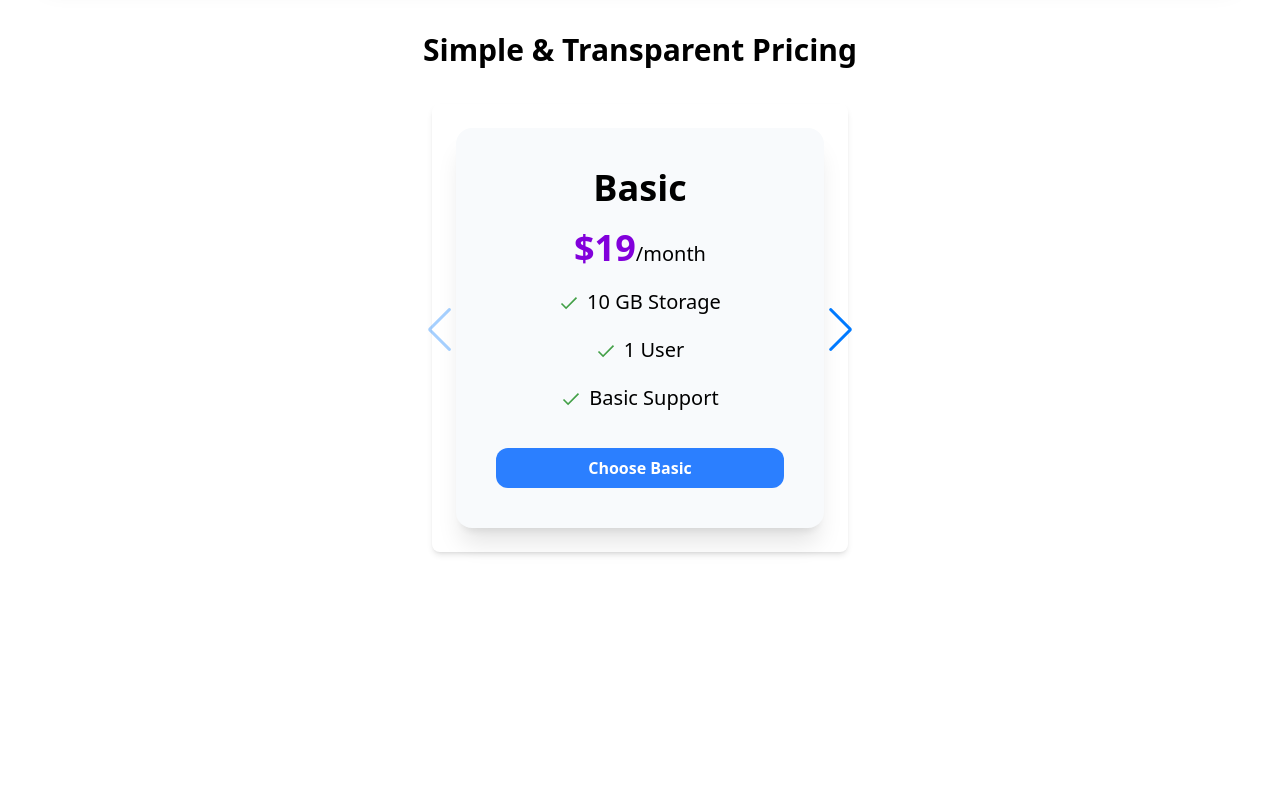
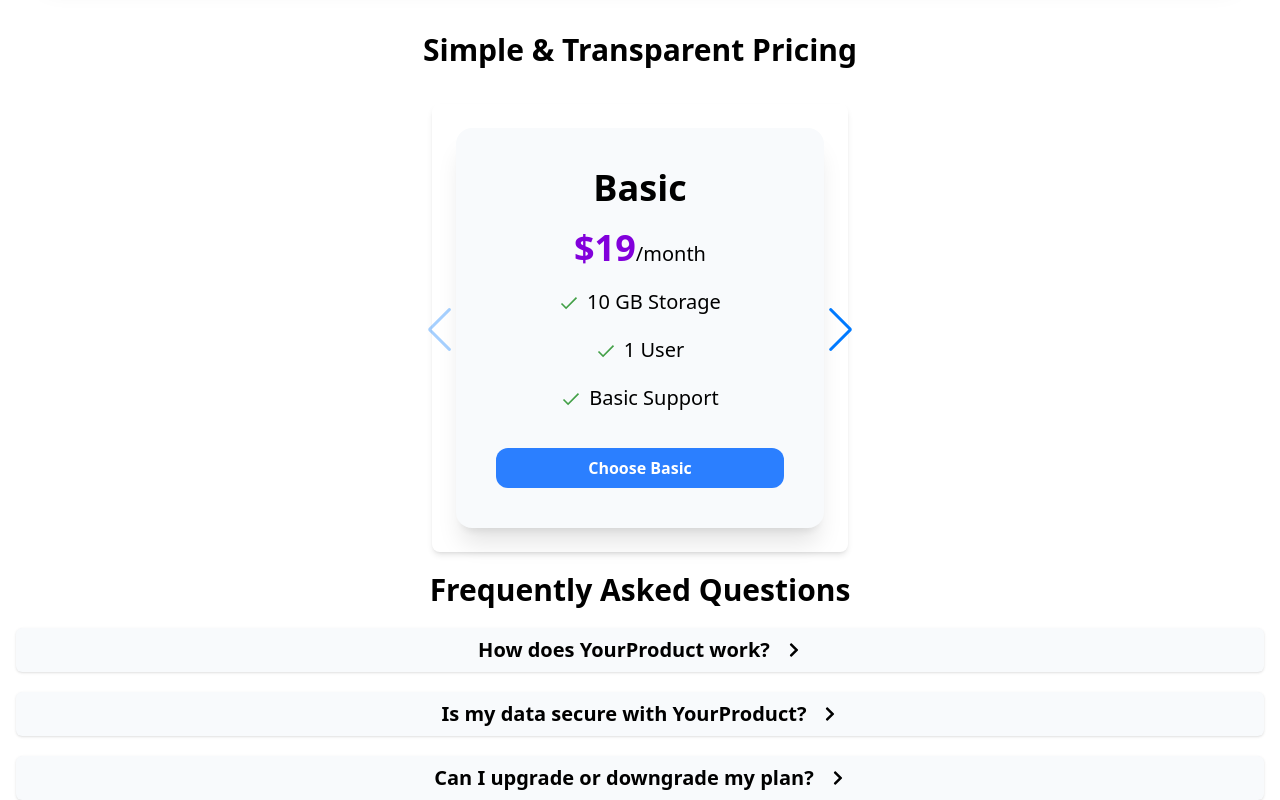
Before and after one commit to Arthurvini17/Tech-Product-LP, a Next.js app: page / in a window 1280 px wide. Shown: the part 1327-2127 px from the top of the page. Before the commit the page ends 1899 px from the top, so only its background shows below. Built offline with nearby package versions, Linux system fonts and the light colour scheme.

Commit message:
Feat: Created Frequently questions and dropdown

```diff
--- /dev/null
+++ b/src/app/components/FrequentlyQuestions.tsx
@@ -0,0 +1,40 @@
+"use client";
+
+import { FrequentlyQuestionProps } from "./FrequentlyQuestionsProps";
+import { FaChevronUp, FaChevronRight } from "react-icons/fa";
+import React, { useState } from "react";
+
+export const FrequentlyQuestions: React.FC<FrequentlyQuestionProps> = ({
+  title,
+  description,
+}) => {
+  const [isOpen, setIsOpen] = useState(false);
+  return (
+    <div className="   ">
+      {/* estilização do card todo */}
+      <div className="bg-slate-50  p-2 w-full rounded-md shadow text-center ">
+        {/* verificando se o card nao está aberto. Se nao estiver aberto ele so ira mostrar o title */}
+        <div
+          className="text-center inline-flex items-center   gap-4"
+          onClick={() => setIsOpen(!isOpen)}
+        >
+          <h1 className="text-xl font-semibold">{title}</h1>
+          {isOpen ? (
+            <FaChevronUp className="" />
+          ) : (
+            <FaChevronRight className="" />
+          )}
+        </div>
+        {/* se estiver aberto ele irá mostrar a descrição */}
+
+        <div
+          className={`overflow-hidden transition-all duration-300 ease-in-out ${
+            isOpen ? "max-h-40 opacity-100" : "max-h-0 opacity-0"
+          }`}
+        >
+          <h2 className="font-light text-xl text-start mt-1  p-1">{description}</h2>
+        </div>
+      </div>
+    </div>
+  );
+};
--- /dev/null
+++ b/src/app/components/FrequentlyQuestionsProps.d.ts
@@ -0,0 +1,4 @@
+export type FrequentlyQuestionProps = {
+    title: string;
+    description: string;
+}
--- a/src/app/page.tsx
+++ b/src/app/page.tsx
@@ -9,6 +9,7 @@ import { Swiper, SwiperSlide } from "swiper/react";
 import "swiper/css";
 import "swiper/css/navigation";
 import { Navigation } from "swiper/modules";
+import { FrequentlyQuestions } from "./components/FrequentlyQuestions";
 
 export default function Home() {
   return (
@@ -147,6 +148,24 @@ Experience unparalleled speed and responsiveness, ensuring your tasks are comple
           </Swiper>
         </div>
       </div>
+
+      <div className="flex flex-col gap-5 px-4 text-center">
+
+        <h1 className="text-3xl font-bold">Frequently Asked Questions</h1>
+        <FrequentlyQuestions
+          title="How does YourProduct work?"
+          description="YourProduct is a cloud-based platform that helps you manage your projects and data efficiently. Simply sign up, create an account, and start exploring our intuitive dashboard."
+        />
+        <FrequentlyQuestions
+          title="Is my data secure with YourProduct?"
+          description="Absolutely. We prioritize your data security with advanced encryption, regular backups, and strict access controls to ensure your information is always protected."
+        />
+
+        <FrequentlyQuestions
+          title=" Can I upgrade or downgrade my plan?"
+          description="Yes, you can easily upgrade or downgrade your plan at any time directly from your account settings. Changes will be prorated accordingly."
+        />
+      </div>
     </div>
   );
 }
```
